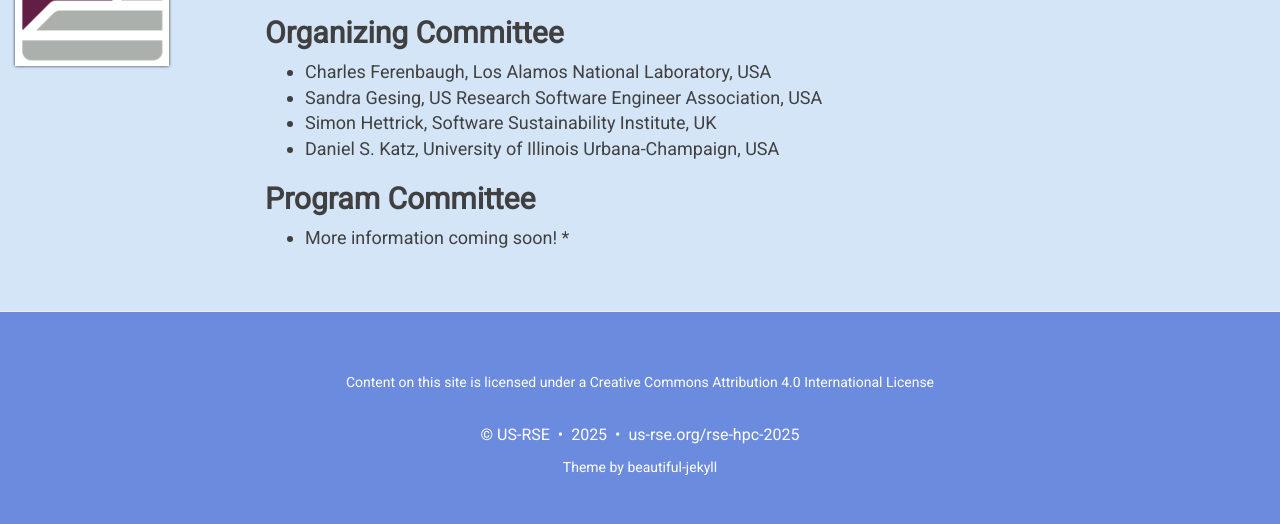
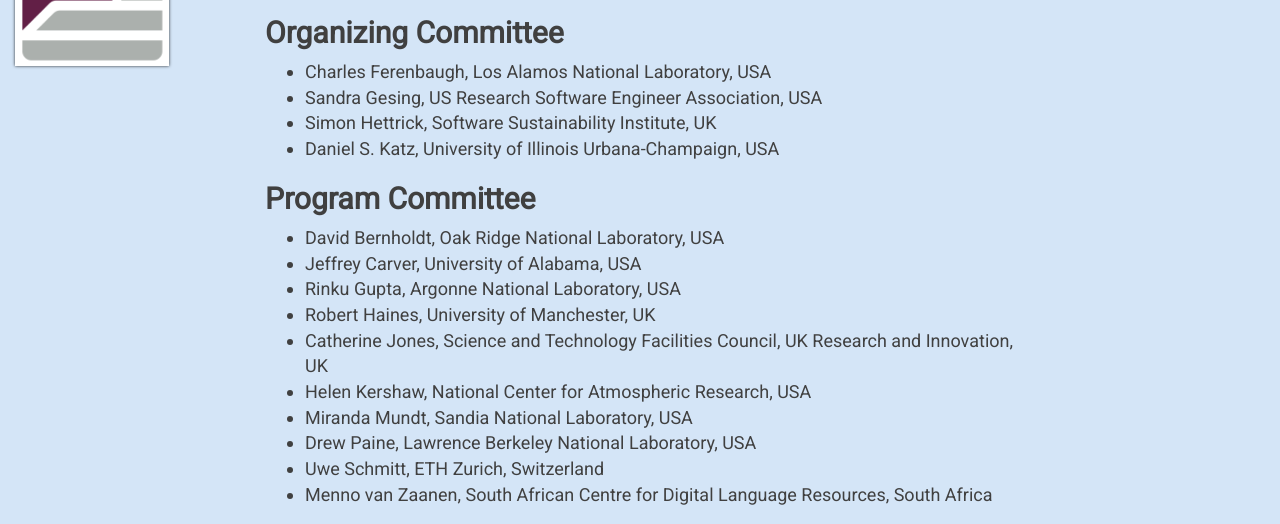
Before and after one commit to USRSE/rse-hpc-2025, a Jekyll site: the page built from pages/committee.md, in a window 1280 px wide and 989 px high, cut to the strip 104-628 px from the top of the window. Built offline with Jekyll 4.4.1, drawn with Linux system fonts in a browser that asks for light colours; nearby versions of some CDN libraries.

Commit message:
Add call, committee info

```diff
--- a/pages/committee.md
+++ b/pages/committee.md
@@ -13,4 +13,13 @@
 
 ## Program Committee
 
-* More information coming soon! *
+- David Bernholdt, Oak Ridge National Laboratory, USA
+- Jeffrey Carver, University of Alabama, USA
+- Rinku Gupta, Argonne National Laboratory, USA
+- Robert Haines, University of Manchester, UK
+- Catherine Jones, Science and Technology Facilities Council, UK Research and Innovation, UK
+- Helen Kershaw, National Center for Atmospheric Research, USA
+- Miranda Mundt, Sandia National Laboratory, USA
+- Drew Paine, Lawrence Berkeley National Laboratory, USA
+- Uwe Schmitt, ETH Zurich, Switzerland
+- Menno van Zaanen, South African Centre for Digital Language Resources, South Africa
```
Also changed, not shown: index.html (+9 -1 lines), pages/call.md (+29 -2 lines).
